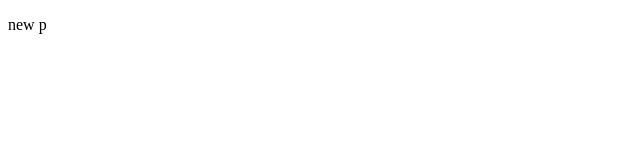
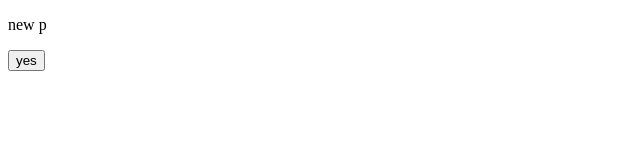
Before and after one commit to VivekGhoghari-source/Hello, a plain HTML site: page index.html in a window 1280 px wide. Shown: the full height of the page, 0-640 px from the left. Drawn offline with Linux system fonts and the light colour scheme.

Commit message:
new button

```diff
--- a/index.html
+++ b/index.html
@@ -7,5 +7,6 @@
 </head>
 <body>
     <p>new p</p>
+    <button>yes</button>
 </body>
 </html>
```
